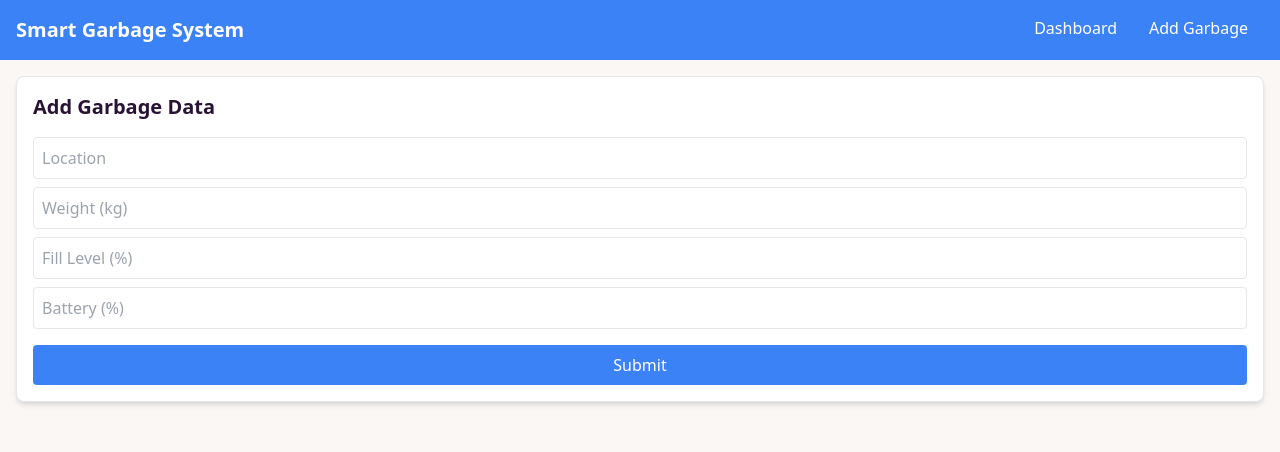
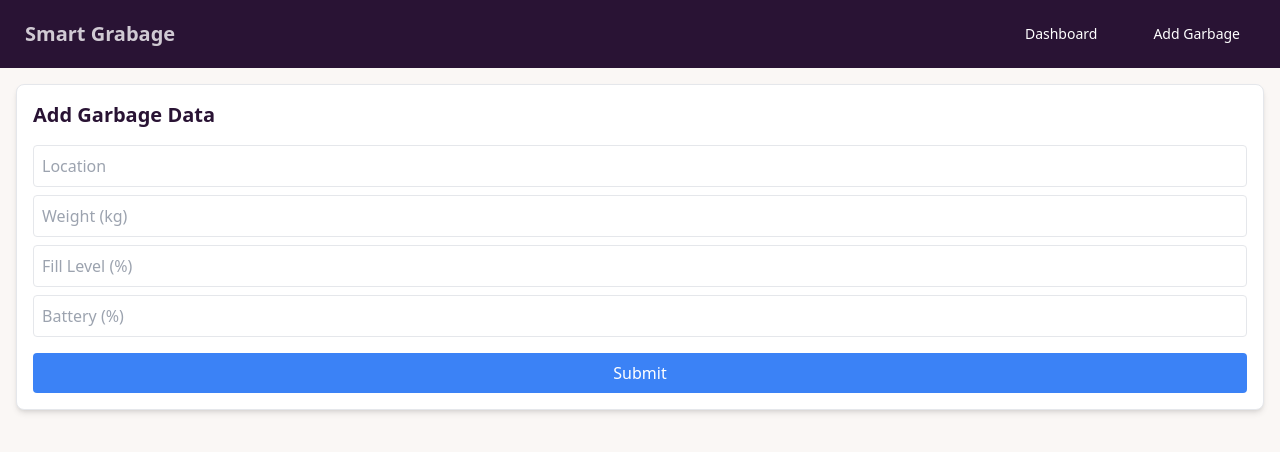
Before and after one commit to Osama-alriyami/smart-garbage-frontend, a React (Create React App) app: page /add in a window 1280 px wide. Shown: the top 452 px of the page. Built offline with nearby package versions, Linux system fonts and the light colour scheme; no server answers.

Commit message:
Edit NavBar

```diff
--- a/src/components/Navbar.js
+++ b/src/components/Navbar.js
@@ -3,13 +3,17 @@ import { Link } from "react-router-dom";
 
 const Navbar = () => {
   return (
-    <nav className="bg-blue-500 text-white p-4 flex justify-between">
-      <h1 className="text-xl font-bold">Smart Garbage System</h1>
-      <div>
-        <Link to="/" className="mx-4">Dashboard</Link>
-        <Link to="/add" className="mx-4">Add Garbage</Link>
-      </div>
-    </nav>
+    <div class="navbar bg-base-100 bg-neutral text-neutral-content">
+    <div class="flex-1">
+      <a class="btn btn-ghost text-xl">Smart Grabage</a>
+    </div>
+    <div class="flex-none">
+      <ul class="menu menu-horizontal px-1">
+        <li> <Link className="mx-4 px-3 py-2 rounded-md text-white hover:text-gray-300 focus:bg-white focus:text-black active:bg-white active:text-black" to="/">Dashboard</Link></li>
+        <li><Link className="mx-4 px-3 py-2 rounded-md text-white hover:text-gray-300 focus:bg-white focus:text-black active:bg-white active:text-black" to="/add" >Add Garbage</Link></li>
+      </ul>
+    </div>
+  </div>
   );
 };
 
```
